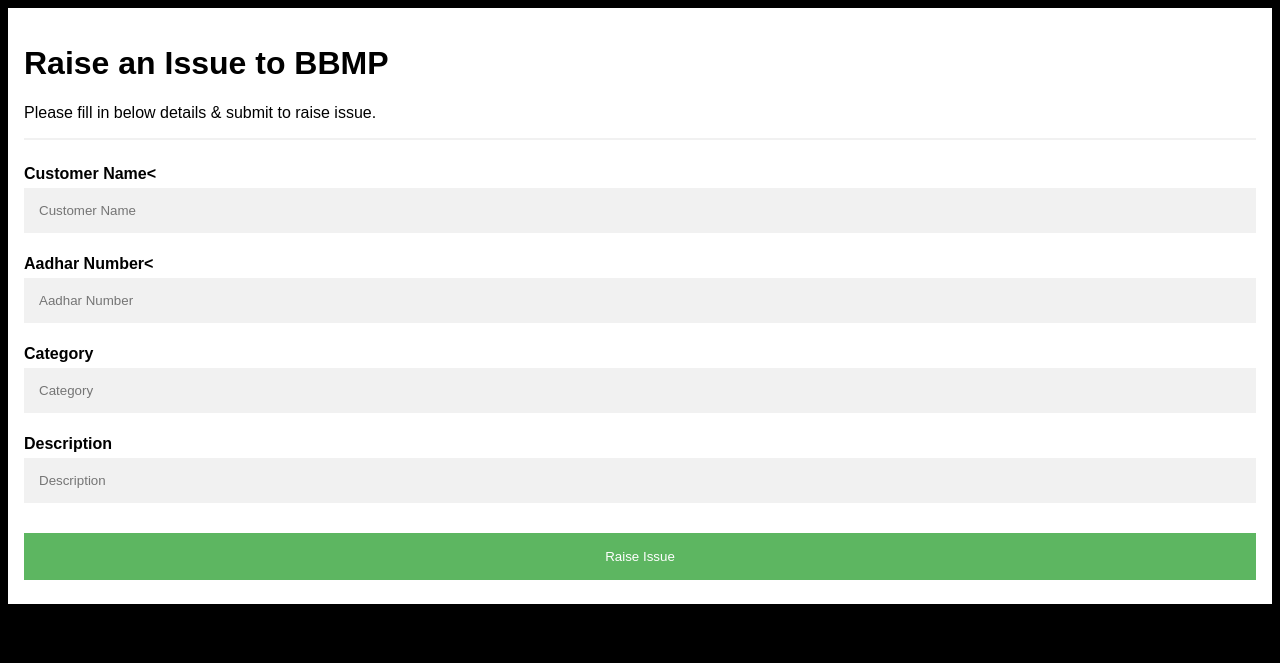
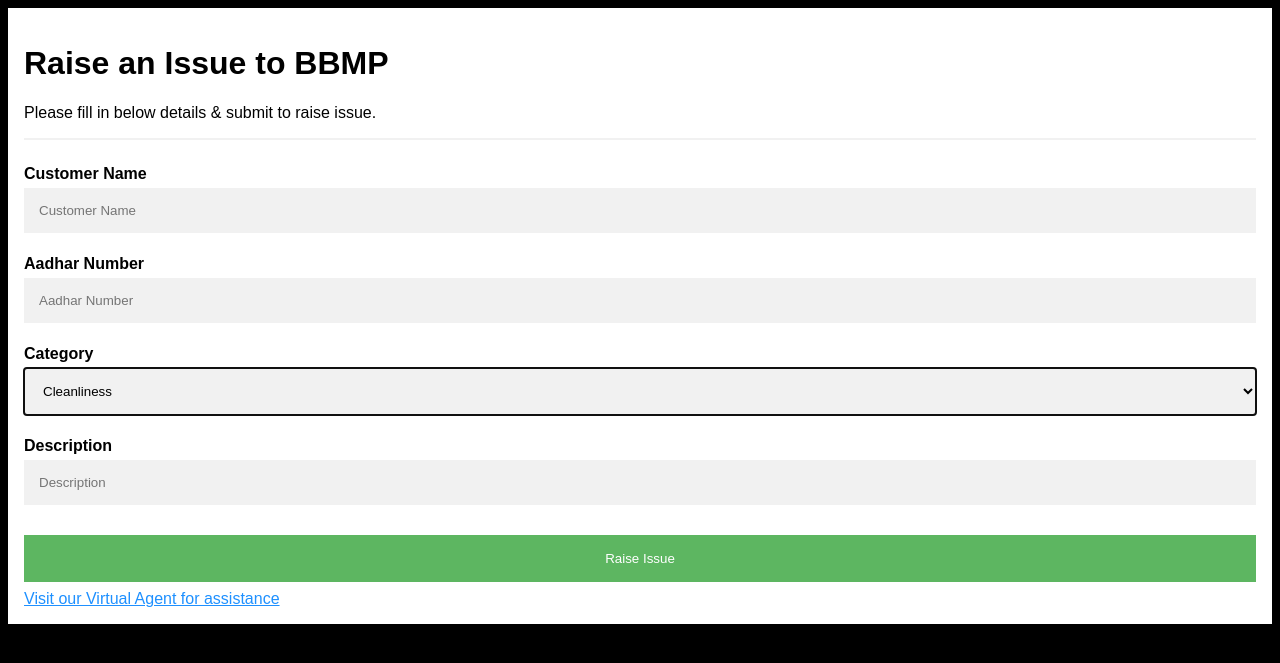
Before and after one commit to arunprabhur/flaskProject, a Flask app: page / in a window 1280 px wide. Shown: the top 663 px of the page. Run offline with Flask 2, Linux system fonts and the light colour scheme.

Commit message:
Added dropdown in css

```diff
--- a/templates/student.html
+++ b/templates/student.html
@@ -18,7 +18,7 @@ body {
 }
 
 /* Full-width input fields */
-input[type=text], input[type=password] {
+input[type=text], input[type=password] , select{
   width: 100%;
   padding: 15px;
   margin: 5px 0 22px 0;
@@ -73,19 +73,23 @@ a {
     <p>Please fill in below details & submit to raise issue.</p>
     <hr>
 
-    <label for="Customer Name"><b>Customer Name<</b></label>
+    <label for="Customer Name"><b>Customer Name</b></label>
     <input type="text" placeholder="Customer Name" name="Customer Name" id="Customer Name" required>
-    <label for="Aadhar Number"><b>Aadhar Number<</b></label>
+    <label for="Aadhar Number"><b>Aadhar Number</b></label>
     <input type="text" placeholder="Aadhar Number" name="Aadhar Number" id="Aadhar Number" required>
     <label for="Category"><b>Category</b></label>
-    <input type="text" placeholder="Category" name="Category" id="Category" required>
-
+              <select autofocus name="Category" id="Category">
+  <option value="clean">Cleanliness</option>
+  <option value="Infrastructure">Infrastructure</option>
+  </select>
+             <br>
     <label for="Description"><b>Description</b></label>
     <input type="text" placeholder="Description" name="Description" id="Description" required>
 
     <button type="submit" class="submit">Raise Issue</button>
+
+              <a href="https://console.dialogflow.com/api-client/demo/embedded/52caa02e-f4f2-4c6d-8949-3dbb1abee88b">Visit our Virtual Agent for assistance</a><br>
   </div>
-
       </form>
 
 
```
